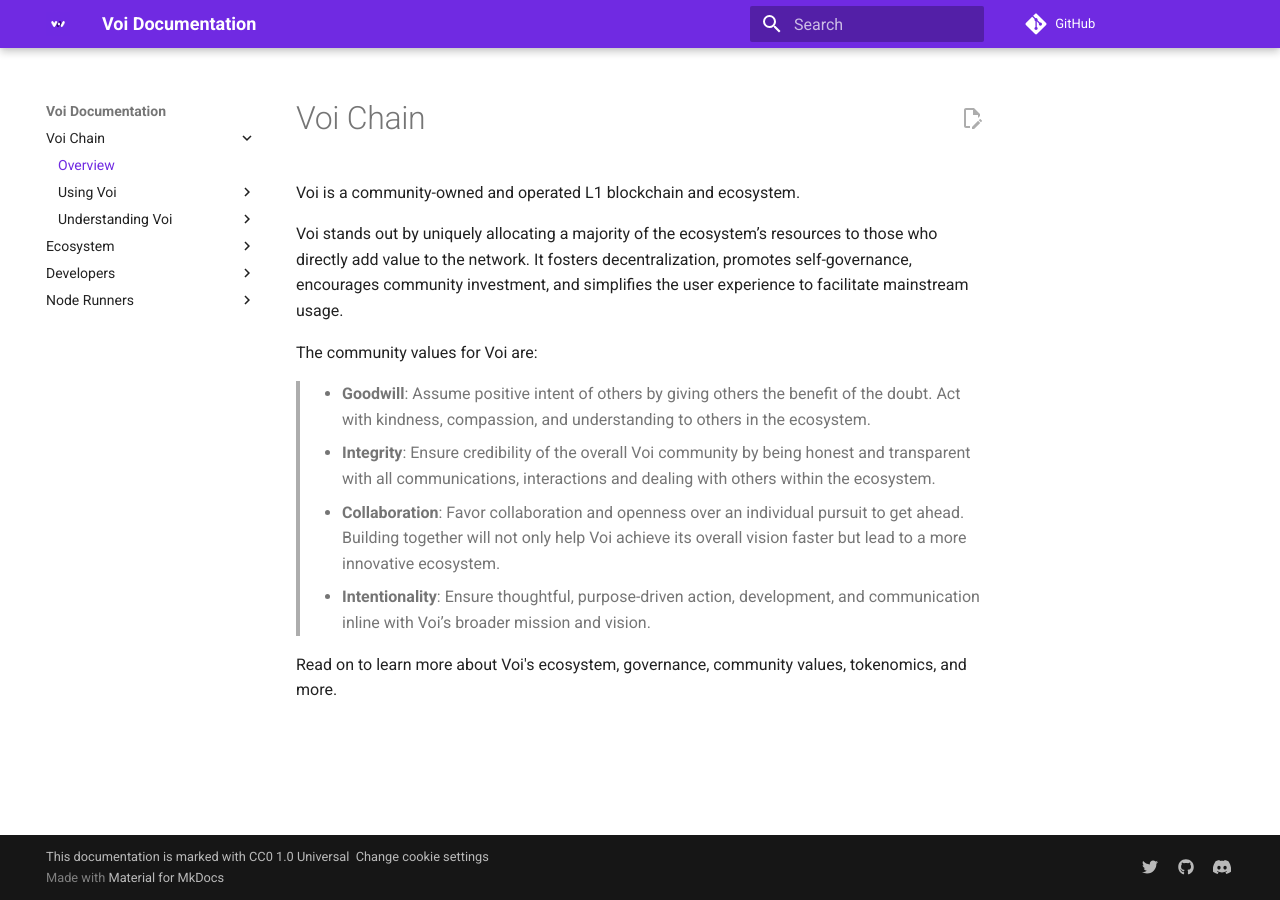
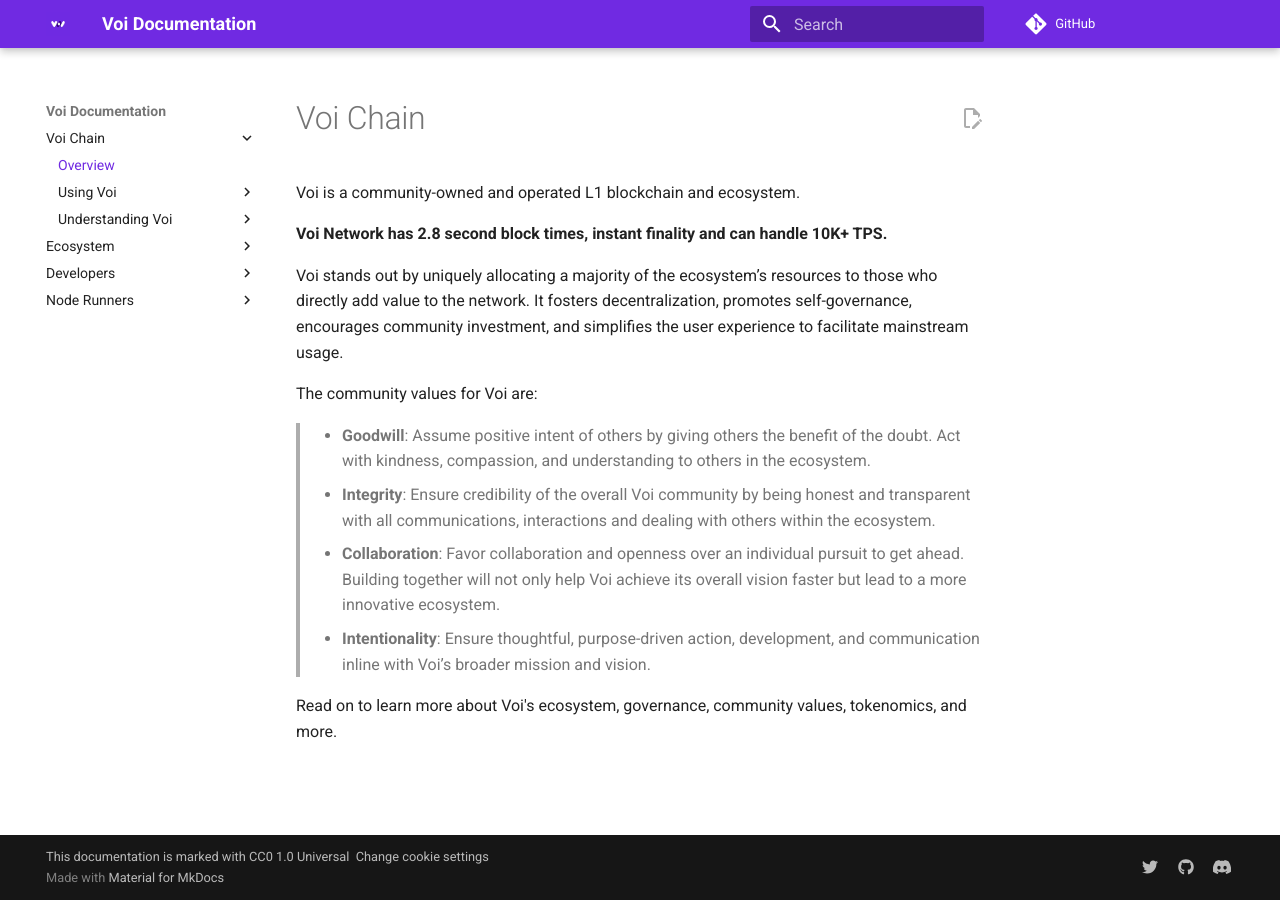
Before and after one commit to VoiNetwork/learn-more, an MkDocs documentation site: the page built from docs/index.md, in a window 1280 px wide. Built offline with MkDocs 1.6.1 and Material for MkDocs 9.7.7, drawn with Linux system fonts in a browser that asks for light colours; plug-ins that fetch from the network failed and are left out; comment, search, counter and statistics services are not loaded.

Commit message:
Update index.md

```diff
--- a/docs/index.md
+++ b/docs/index.md
@@ -1,6 +1,8 @@
 # Voi Chain
 
 Voi is a community-owned and operated L1 blockchain and ecosystem.
+
+**Voi Network has 2.8 second block times, instant finality and can handle 10K+ TPS.**
 
 Voi stands out by uniquely allocating a majority of the ecosystem’s resources
 to those who directly add value to the network.
```
